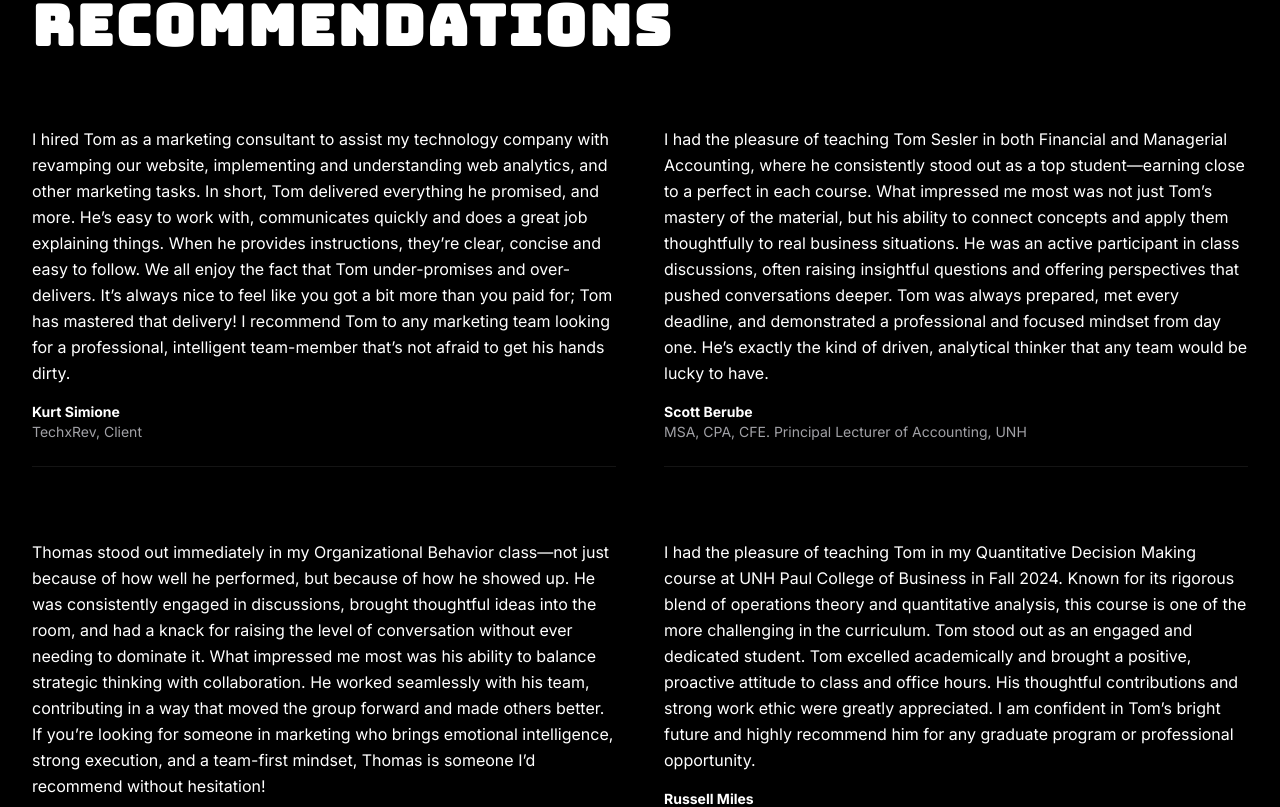
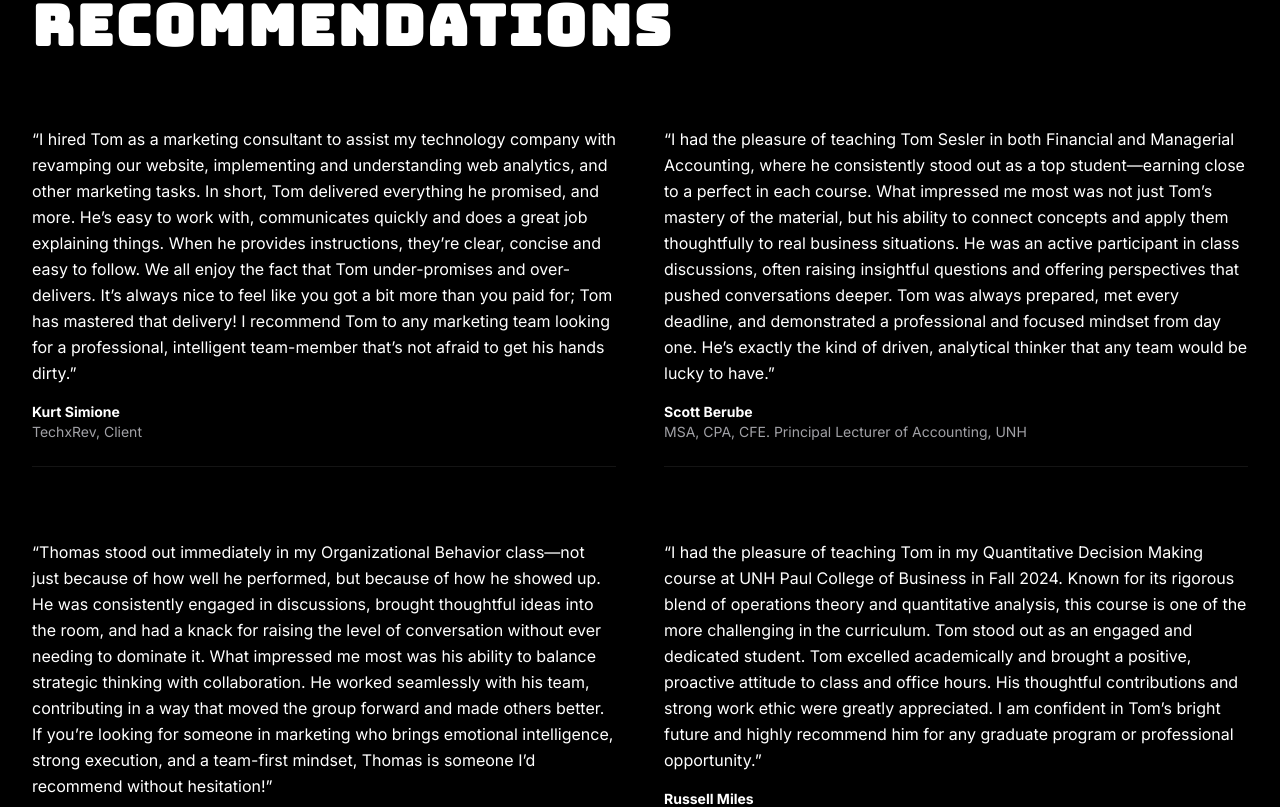
Before and after one commit to straydesign/portfolio, a Next.js app: page / in a window 1280 px wide. Shown: the part 2900-3707 px from the top of the page. Built offline with nearby package versions, Linux system fonts and the light colour scheme; a web font is replaced by a local one.

Commit message:
fix: wrap recommendation quotes in quotation marks

```diff
--- a/src/components/Home.tsx
+++ b/src/components/Home.tsx
@@ -287,7 +287,7 @@ export default function Home({ setCurrentPage }: HomeProps) {
                 style={{ borderBottom: `1px solid ${theme === 'dark' ? 'rgba(255,255,255,0.08)' : 'rgba(0,0,0,0.06)'}` }}
               >
                 <p className="text-base leading-relaxed mb-4" style={{ color: textColor }}>
-                  {rec.quote}
+                  &ldquo;{rec.quote}&rdquo;
                 </p>
                 <p className="text-sm font-bold" style={{ color: textColor }}>
                   {rec.name}
```
